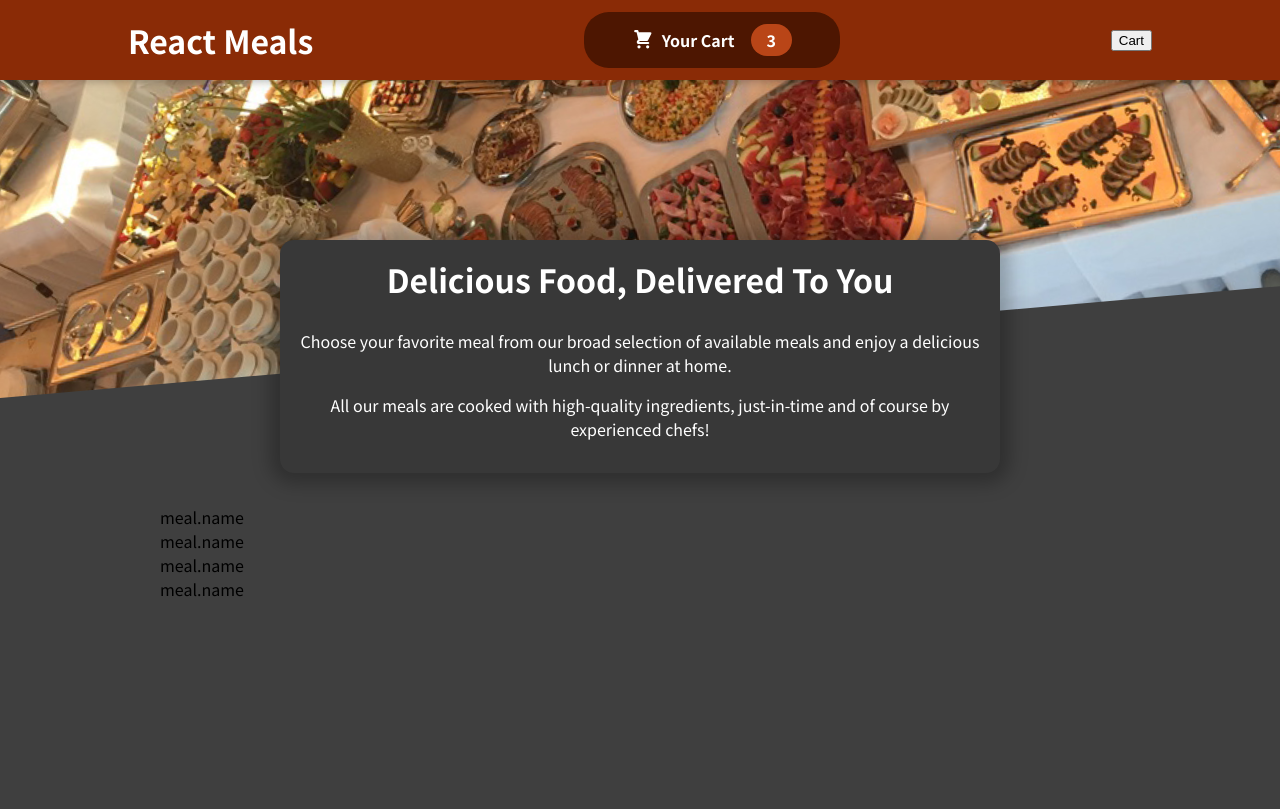
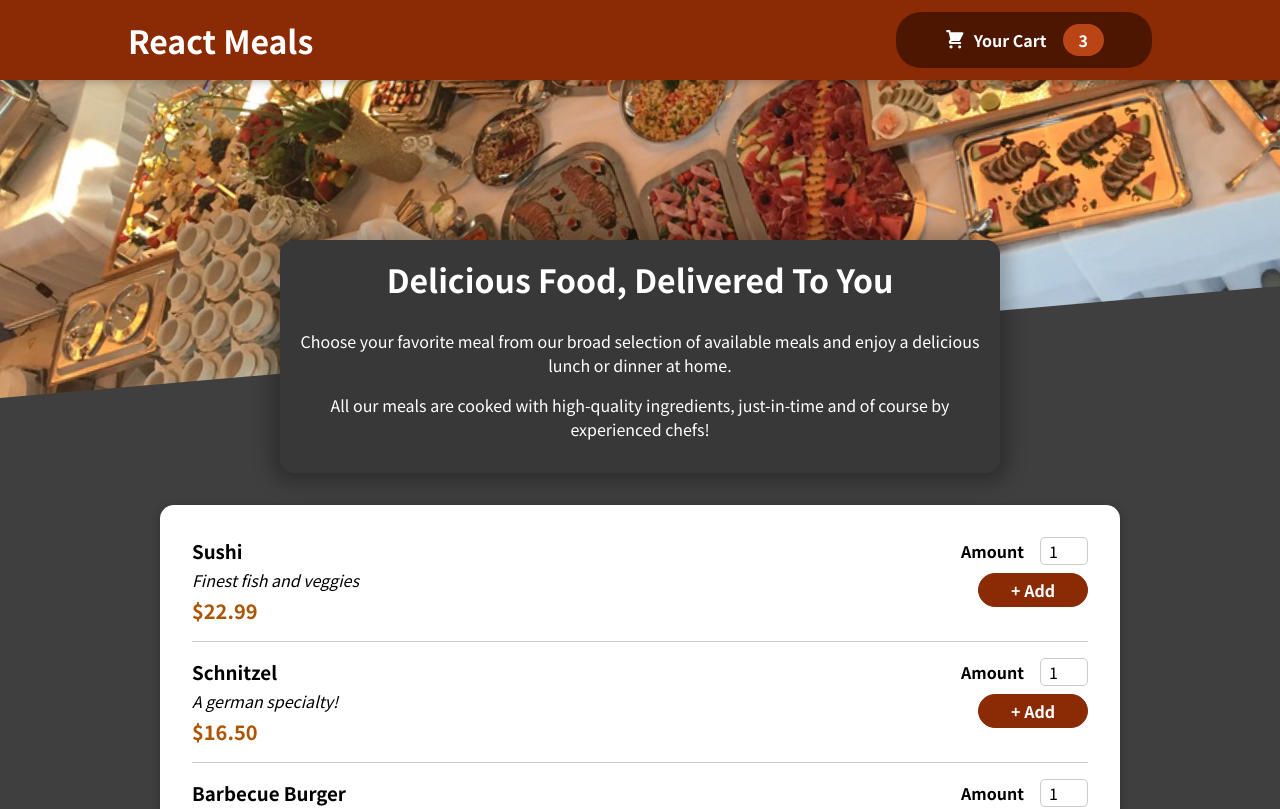
Before and after one commit to kenshinkimura/foodProject, a React (Create React App) app: page / in a window 1280 px wide. Shown: the top 809 px of the page. Built offline with nearby package versions, Linux system fonts and the light colour scheme.

Commit message:
vse do 137 fixing form input

```diff
--- a/src/components/Layout/Header.js
+++ b/src/components/Layout/Header.js
@@ -9,7 +9,7 @@ const Header = (props) => {
     <header className={classes.header}>
         <h1> React Meals</h1>
         <HeaderCartButton></HeaderCartButton>
-        <button>Cart</button>
+
         </header>
     <div className={classes["main-image"]}>
         <img src={mealsImage} alt="A table full of delicious food"/>
--- a/src/components/Meals/AvailableMeals.js
+++ b/src/components/Meals/AvailableMeals.js
@@ -1,41 +1,52 @@
+import Card from "../UI/Card";
 import classes from "./AvailableMeals.module.css";
-
+import MealItem from "./MealItem/MealItem";
 
 const DUMMY_MEALS = [
   {
-      id: 'm1',
-      name: 'Sushi',
-      description: 'Finest fish and veggies',
+    id: "m1",
+    name: "Sushi",
+    description: "Finest fish and veggies",
     price: 22.99,
   },
   {
-      id: 'm2',
-      name: 'Schnitzel',
-      description: 'A german specialty!',
+    id: "m2",
+    name: "Schnitzel",
+    description: "A german specialty!",
     price: 16.5,
   },
   {
-      id: 'm3',
-      name: 'Barbecue Burger',
-      description: 'American, raw, meaty',
+    id: "m3",
+    name: "Barbecue Burger",
+    description: "American, raw, meaty",
     price: 12.99,
   },
   {
-      id: 'm4',
-      name: 'Green Bowl',
-      description: 'Healthy...and green...',
+    id: "m4",
+    name: "Green Bowl",
+    description: "Healthy...and green...",
     price: 18.99,
   },
 ];
 
 const AvailableMeals = () => {
-    const mealsList = DUMMY_MEALS.map(meal => <li>meal.name</li>);
+  const mealsList = DUMMY_MEALS.map((meal) => (
+    <MealItem
+      id={meal.id} // this is new!
+      key={meal.id}
+      name={meal.name}
+      description={meal.description}
+      price={meal.price}
+    />
+  ));
 
-    return <section  className={classes.meals}>
-        <ul>
-            {mealsList}
-        </ul>
+  return (
+    <section className={classes.meals}>
+      <Card>
+        <ul>{mealsList}</ul>
+      </Card>
     </section>
-  }
+  );
+};
 
 export default AvailableMeals;
--- /dev/null
+++ b/src/components/Meals/MealItem/MealItem.js
@@ -0,0 +1,21 @@
+
+import MealItemForm from './MealItemForm';
+import classes from './MealItem.module.css';
+
+const MailItem = (props) => {
+  const price = `$${props.price.toFixed(2)}`;
+  return (
+    <li className={classes.meal}>
+      <div>
+        <h3>{props.name}</h3>
+        <div className={classes.description}>{props.description}</div>
+        <div className={classes.price}>{price}</div>
+      </div>
+      <div>
+<MealItemForm />
+      </div>
+    </li>
+  );
+};
+
+export default MailItem;
--- /dev/null
+++ b/src/components/Meals/MealItem/MealItem.module.css
@@ -0,0 +1,22 @@
+.meal {
+    display: flex;
+    justify-content: space-between;
+    margin: 1rem;
+    padding-bottom: 1rem;
+    border-bottom: 1px solid #ccc;
+  }
+
+  .meal h3 {
+    margin: 0 0 0.25rem 0;
+  }
+
+  .description {
+    font-style: italic;
+  }
+
+  .price {
+    margin-top: 0.25rem;
+    font-weight: bold;
+    color: #ad5502;
+    font-size: 1.25rem;
+  }
--- /dev/null
+++ b/src/components/Meals/MealItem/MealItemForm.js
@@ -0,0 +1,23 @@
+import Input from '../../UI/Input';
+import classes from './MealItemForm.module.css';
+
+const MealItemForm = (props) => {
+    return(
+        <form className={classes.form}>
+        <Input
+        label="Amount"
+        input={{
+            id: 'amount_' + props.id,
+            type: 'number',
+            min: '1',
+            max: '5',
+            step: '1',
+            defaultValue: '1'
+            }}
+        />
+        <button>+ Add</button>
+    </form>
+    );
+};
+
+export default MealItemForm;
--- /dev/null
+++ b/src/components/Meals/MealItem/MealItemForm.module.css
@@ -0,0 +1,20 @@
+.form {
+    text-align: right;
+  }
+
+  .form button {
+    font: inherit;
+    cursor: pointer;
+    background-color: #8a2b06;
+    border: 1px solid #8a2b06;
+    color: white;
+    padding: 0.25rem 2rem;
+    border-radius: 20px;
+    font-weight: bold;
+  }
+
+  .form button:hover,
+  .form button:active {
+    background-color: #641e03;
+    border-color: #641e03;
+  }
--- /dev/null
+++ b/src/components/UI/Card.js
@@ -0,0 +1,9 @@
+import classes from "./Card.module.css";
+
+const Card = (props) => {
+
+
+    return <div className={classes.card}>{props.children}</div>
+}
+
+export default Card;
--- /dev/null
+++ b/src/components/UI/Card.module.css
@@ -0,0 +1,6 @@
+.card {
+    padding: 1rem;
+    box-shadow: 0 2px 8px rgba(0, 0, 0, 0.25);
+    border-radius: 14px;
+    background-color: white;
+  }
--- /dev/null
+++ b/src/components/UI/Input.js
@@ -0,0 +1,10 @@
+import classes from "./Input.module.css";
+
+const Input = props =>{
+    return(<div className={classes.input}>
+        <label htmlFor={props.input.id}>{props.label}</label>
+        <input  {...props.input}/>
+    </div>)
+}
+
+export default Input;
--- /dev/null
+++ b/src/components/UI/Input.module.css
@@ -0,0 +1,18 @@
+.input {
+    display: flex;
+    align-items: center;
+    margin-bottom: 0.5rem;
+  }
+
+  .input label {
+    font-weight: bold;
+    margin-right: 1rem;
+  }
+
+  .input input {
+    width: 3rem;
+    border-radius: 5px;
+    border: 1px solid #ccc;
+    font: inherit;
+    padding-left: 0.5rem;
+  }
```
Lines whose indentation alone changed are shown as unchanged.
